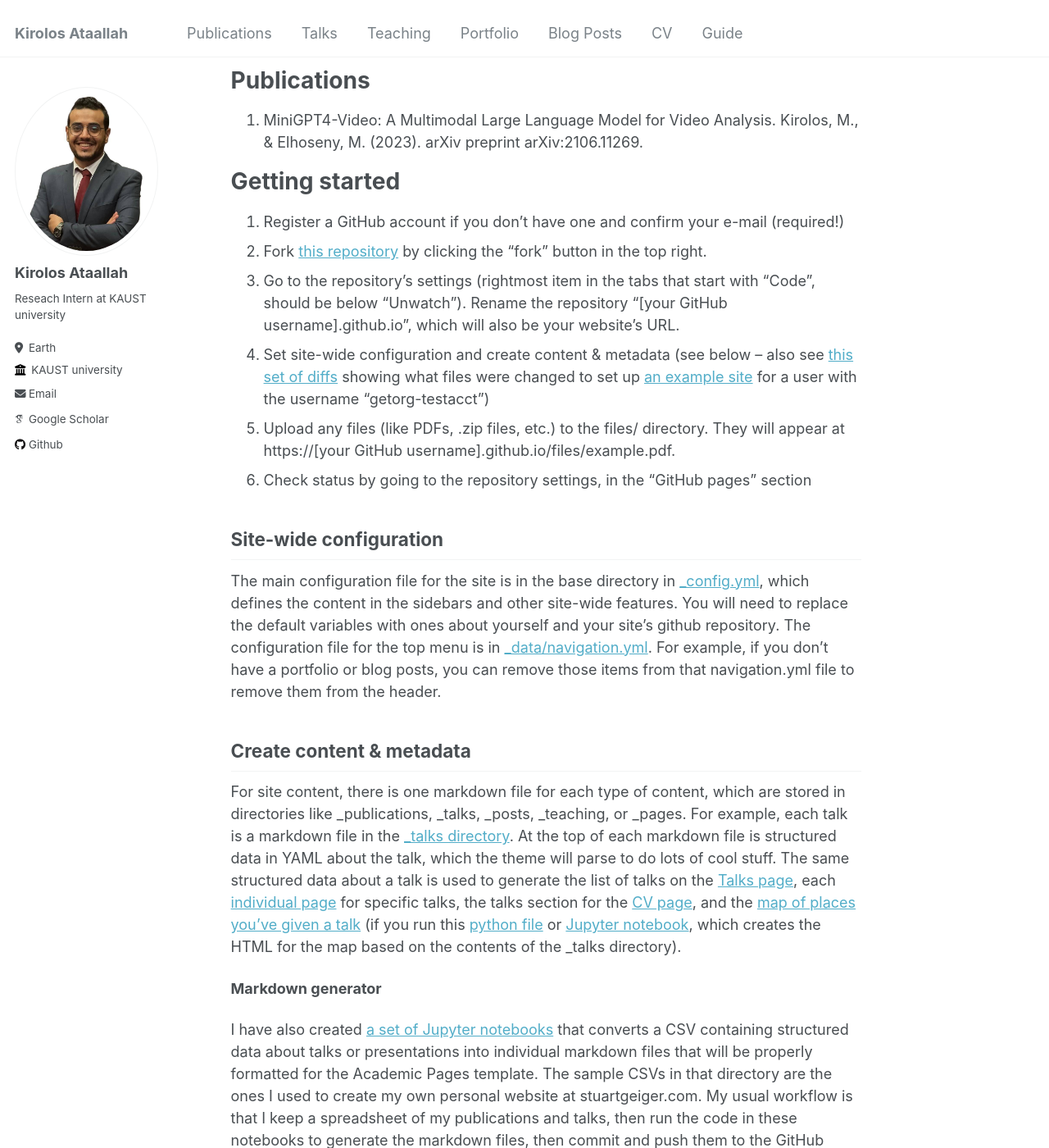
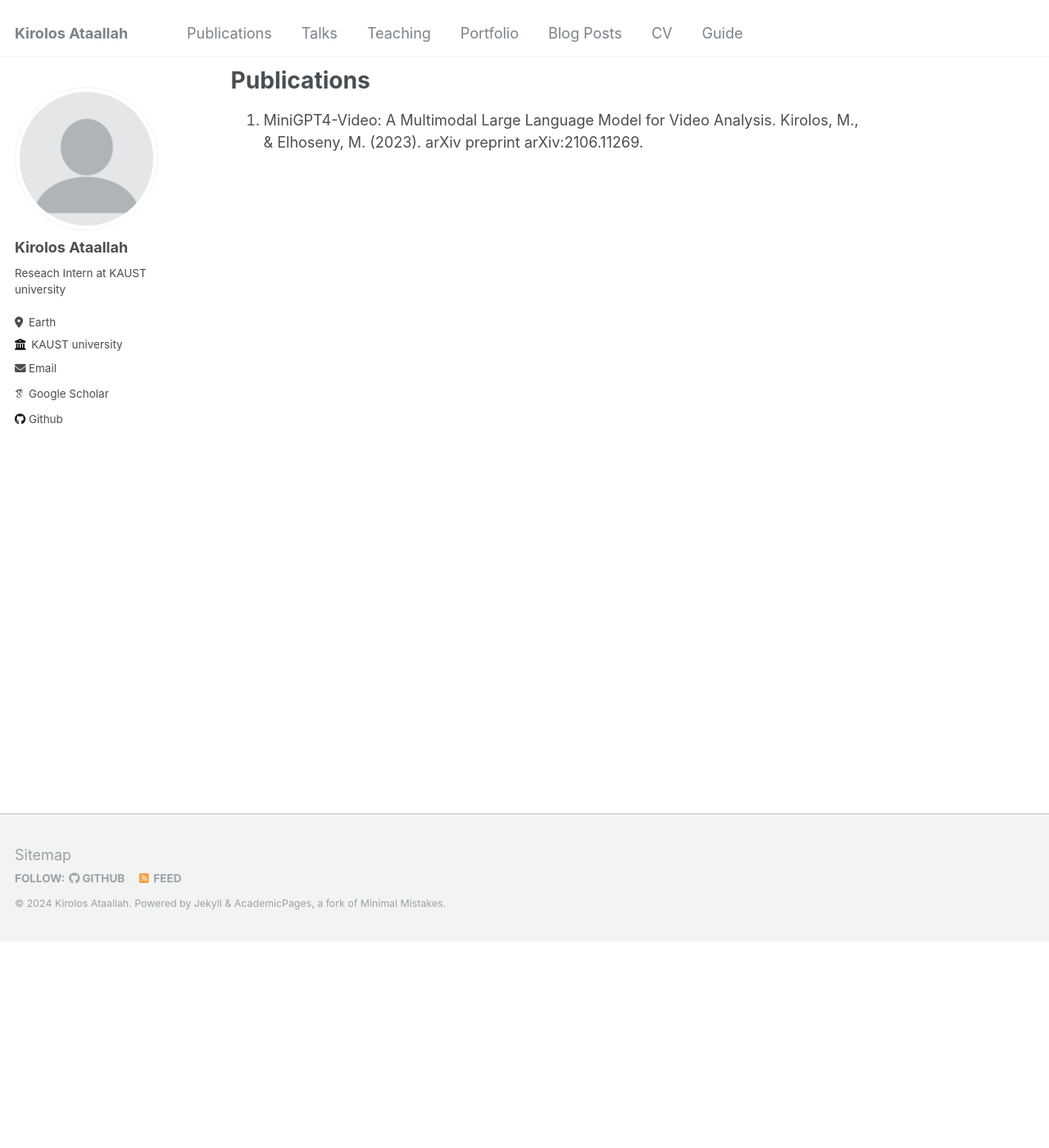
Before and after one commit to KerolosAtef/KirolosAtaallah, a Jekyll site: the page built from _pages/about.md, in a window 1280 px wide and 1400 px high, scrolled down 252 px. Shown: the whole window at 82% size. Built offline with Jekyll 4.4.1, drawn with Linux system fonts in a browser that asks for light colours; some web fonts are replaced; some of the changed text lies outside the part shown.

Commit message:
change_image

```diff
--- a/_config.yml
+++ b/_config.yml
@@ -22,7 +22,7 @@
 #               Additional customization can be done by editing /_includes/author-profile.html
 author:
   # Biographic information
-  avatar           : "Kirolos_Ataallah.png"
+  avatar           : "profile.png"
   name             : "Kirolos Ataallah"
   pronouns         : # example: "she/her"
   bio              : "Reseach Intern at KAUST university"
--- a/_pages/about.md
+++ b/_pages/about.md
@@ -12,36 +12,3 @@
 Publications
 ======
 1. MiniGPT4-Video: A Multimodal Large Language Model for Video Analysis. Kirolos, M., & Elhoseny, M. (2023). arXiv preprint arXiv:2106.11269.
-
-Getting started
-======
-1. Register a GitHub account if you don't have one and confirm your e-mail (required!)
-1. Fork [this repository](https://github.com/academicpages/academicpages.github.io) by clicking the "fork" button in the top right.
-1. Go to the repository's settings (rightmost item in the tabs that start with "Code", should be below "Unwatch"). Rename the repository "[your GitHub username].github.io", which will also be your website's URL.
-1. Set site-wide configuration and create content & metadata (see below -- also see [this set of diffs](http://archive.is/3TPas) showing what files were changed to set up [an example site](https://getorg-testacct.github.io) for a user with the username "getorg-testacct")
-1. Upload any files (like PDFs, .zip files, etc.) to the files/ directory. They will appear at https://[your GitHub username].github.io/files/example.pdf.
-1. Check status by going to the repository settings, in the "GitHub pages" section
-
-Site-wide configuration
-------
-The main configuration file for the site is in the base directory in [_config.yml](https://github.com/academicpages/academicpages.github.io/blob/master/_config.yml), which defines the content in the sidebars and other site-wide features. You will need to replace the default variables with ones about yourself and your site's github repository. The configuration file for the top menu is in [_data/navigation.yml](https://github.com/academicpages/academicpages.github.io/blob/master/_data/navigation.yml). For example, if you don't have a portfolio or blog posts, you can remove those items from that navigation.yml file to remove them from the header.
-
-Create content & metadata
-------
-For site content, there is one markdown file for each type of content, which are stored in directories like _publications, _talks, _posts, _teaching, or _pages. For example, each talk is a markdown file in the [_talks directory](https://github.com/academicpages/academicpages.github.io/tree/master/_talks). At the top of each markdown file is structured data in YAML about the talk, which the theme will parse to do lots of cool stuff. The same structured data about a talk is used to generate the list of talks on the [Talks page](https://academicpages.github.io/talks), each [individual page](https://academicpages.github.io/talks/2012-03-01-talk-1) for specific talks, the talks section for the [CV page](https://academicpages.github.io/cv), and the [map of places you've given a talk](https://academicpages.github.io/talkmap.html) (if you run this [python file](https://github.com/academicpages/academicpages.github.io/blob/master/talkmap.py) or [Jupyter notebook](https://github.com/academicpages/academicpages.github.io/blob/master/talkmap.ipynb), which creates the HTML for the map based on the contents of the _talks directory).
-
-**Markdown generator**
-
-I have also created [a set of Jupyter notebooks](https://github.com/academicpages/academicpages.github.io/tree/master/markdown_generator
-) that converts a CSV containing structured data about talks or presentations into individual markdown files that will be properly formatted for the Academic Pages template. The sample CSVs in that directory are the ones I used to create my own personal website at stuartgeiger.com. My usual workflow is that I keep a spreadsheet of my publications and talks, then run the code in these notebooks to generate the markdown files, then commit and push them to the GitHub repository.
-
-How to edit your site's GitHub repository
-------
-Many people use a git client to create files on their local computer and then push them to GitHub's servers. If you are not familiar with git, you can directly edit these configuration and markdown files directly in the github.com interface. Navigate to a file (like [this one](https://github.com/academicpages/academicpages.github.io/blob/master/_talks/2012-03-01-talk-1.md) and click the pencil icon in the top right of the content preview (to the right of the "Raw | Blame | History" buttons). You can delete a file by clicking the trashcan icon to the right of the pencil icon. You can also create new files or upload files by navigating to a directory and clicking the "Create new file" or "Upload files" buttons.
-
-Example: editing a markdown file for a talk
-![Editing a markdown file for a talk](/images/editing-talk.png)
-
-For more info
-------
-More info about configuring Academic Pages can be found in [the guide](https://academicpages.github.io/markdown/). The [guides for the Minimal Mistakes theme](https://mmistakes.github.io/minimal-mistakes/docs/configuration/) (which this theme was forked from) might also be helpful.
```
